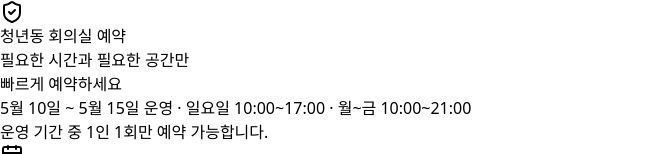
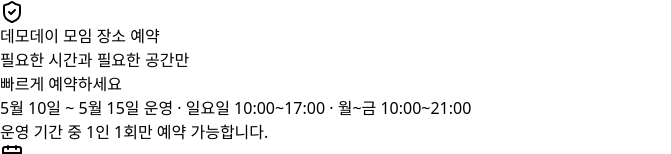
Before and after one commit to ddddei/meeting-room-reservation, a React (Vite) app: page / in a window 1280 px wide. Shown: the top 154 px of the page, without its empty margins (0-671 px from the left). Built offline with nearby package versions, Linux system fonts and the light colour scheme.

Commit message:
main sentence fix

```diff
--- a/src/App.tsx
+++ b/src/App.tsx
@@ -360,7 +360,7 @@ export default function ReservationLandingPage() {
         <header className="text-center">
           <div className="inline-flex items-center gap-2 rounded-full border border-white/15 bg-white/8 px-4 py-1.5 text-sm font-medium text-emerald-200 backdrop-blur">
             <ShieldCheck className="h-4 w-4" />
-            청년동 회의실 예약
+            데모데이 모임 장소 예약
           </div>
 
           <h1 className="mt-6 text-4xl font-bold leading-tight tracking-tight sm:text-5xl md:text-6xl">
```
